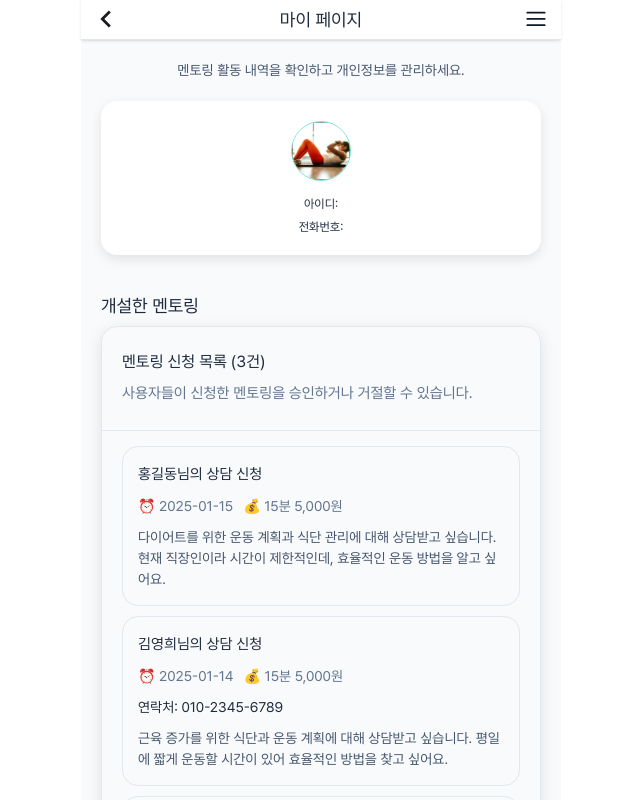
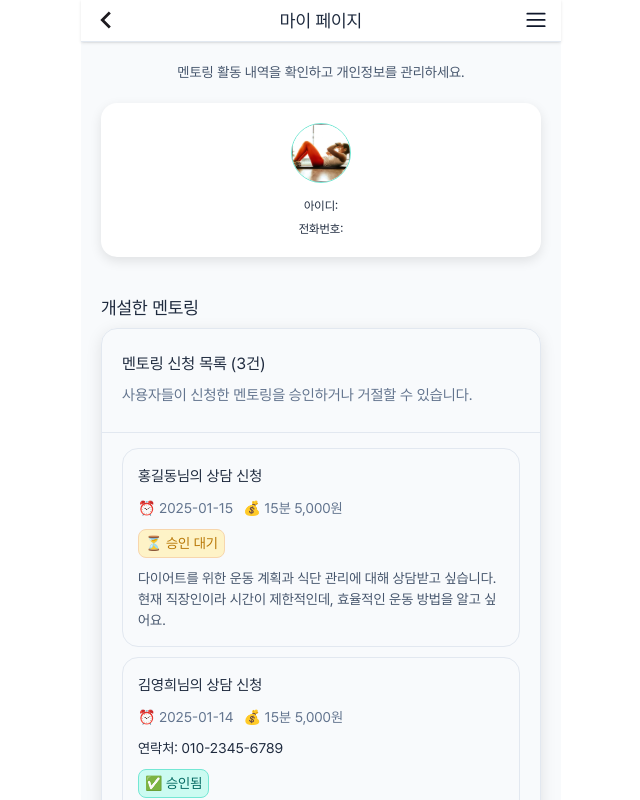
Before and after one commit to woowacourse-teams/2025-Fit-toring, a React app in the folder frontend/: page /my-page/created-mentoring in a window 1280 px wide. Shown: the top 800 px of the page, without its empty margins (319-959 px from the left). Built offline with nearby package versions, Linux system fonts and the light colour scheme.

Commit message:
feat: CreatedMentoring 컴포넌트에 상담 신청 상태에 따른 이모티콘 및 스타일 추가 #192

```diff
--- a/frontend/src/pages/myPage/components/CreatedMentoring/CreatedMentoring.tsx
+++ b/frontend/src/pages/myPage/components/CreatedMentoring/CreatedMentoring.tsx
@@ -41,6 +41,19 @@ const MENTORING_APPLICATIONS: MentoringApplication[] = [
 ] as const;
 
 function CreatedMentoring() {
+  const getStatusImage = (status: string) => {
+    switch (status) {
+      case '승인 대기':
+        return '⏳';
+      case '승인됨':
+        return '✅';
+      case '완료됨':
+        return '🎉';
+      default:
+        return null;
+    }
+  };
+
   return (
     <StyledContainer>
       <StyledTitle>개설한 멘토링</StyledTitle>
@@ -80,6 +93,9 @@ function CreatedMentoring() {
                     연락처: {phoneNumber}
                   </StyledApplicationPhoneNumber>
                 )}
+                <StyledApplicationStatus status={status}>
+                  {getStatusImage(status)} {status}
+                </StyledApplicationStatus>
                 <StyledApplicationContent>{content}</StyledApplicationContent>
               </StyledApplicationItem>
             ),
@@ -196,6 +212,57 @@ const StyledApplicationPhoneNumber = styled.p`
   ${({ theme }) => theme.TYPOGRAPHY.B2_R}
 `;
 
+const StyledApplicationStatus = styled.p<{
+  status: '승인 대기' | '승인됨' | '완료됨';
+}>`
+  display: flex;
+  align-items: center;
+  justify-content: center;
+
+  width: fit-content;
+  padding: 0.3rem 0.6rem;
+  border: 1px solid
+    ${({ theme, status }) => {
+      switch (status) {
+        case '승인 대기':
+          return theme.OUTLINE.YELLOW;
+        case '승인됨':
+          return theme.SYSTEM.MAIN300;
+        case '완료됨':
+          return theme.SYSTEM.MAIN400;
+        default:
+          return theme.OUTLINE.REGULAR;
+      }
+    }};
+  border-radius: 8px;
+
+  background-color: ${({ theme, status }) => {
+    switch (status) {
+      case '승인 대기':
+        return theme.BG.YELLOW;
+      case '승인됨':
+        return theme.SYSTEM.MAIN100;
+      case '완료됨':
+        return theme.SYSTEM.MAIN200;
+      default:
+        return theme.BG.WHITE;
+    }
+  }};
+
+  color: ${({ theme, status }) => {
+    switch (status) {
+      case '승인 대기':
+        return theme.FONT.Y01;
+      case '승인됨':
+      case '완료됨':
+        return theme.SYSTEM.MAIN700;
+      default:
+        return theme.FONT.B04;
+    }
+  }};
+
+  ${({ theme }) => theme.TYPOGRAPHY.B2_R}
+`;
 
 const StyledApplicationContent = styled.p`
   color: ${({ theme }) => theme.FONT.B03};
```
